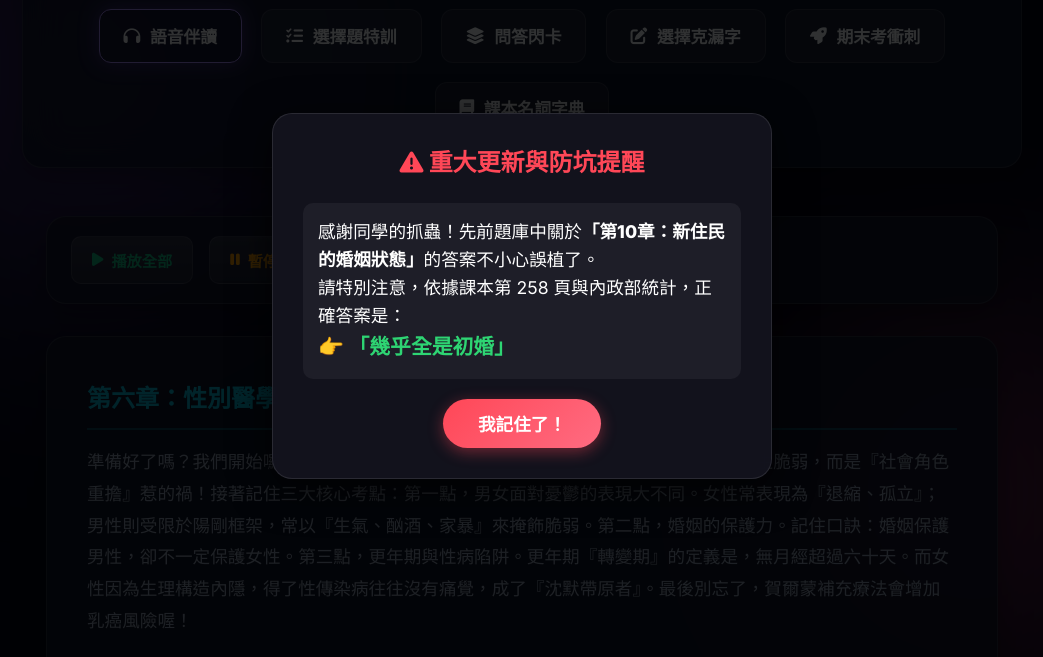
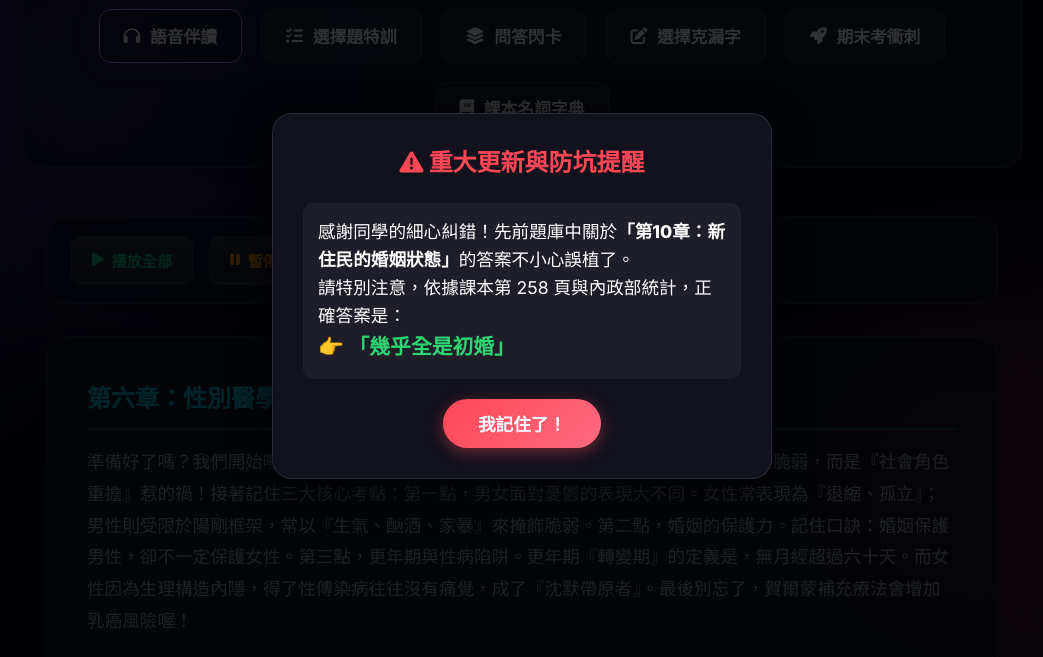
Before and after one commit to m0904103/gender-health-study-app, a plain HTML site: page index.html in a window 1280 px wide. Shown: the part 104-761 px from the top of the page, without its empty margins (118-1161 px from the left). Drawn offline with nearby package versions, Linux system fonts and the light colour scheme.

Commit message:
Refactor: Replace technical term '抓蟲' with '糾錯' in modal

```diff
--- a/index.html
+++ b/index.html
@@ -119,7 +119,7 @@
         <div style="background: rgba(20, 20, 30, 0.95); backdrop-filter: blur(15px); padding: 30px; border-radius: 20px; border: 1px solid rgba(255,255,255,0.1); max-width: 500px; width: 90%; color: white; text-align: center; box-shadow: 0 10px 40px rgba(0,0,0,0.7);">
             <h2 style="color: #ff4757; margin-top: 0; font-size: 1.5rem;"><i class="fas fa-exclamation-triangle"></i> 重大更新與防坑提醒</h2>
             <div style="font-size: 1.1rem; line-height: 1.6; text-align: left; margin: 20px 0; background: rgba(255,255,255,0.05); padding: 15px; border-radius: 10px;">
-                <p style="margin-top:0;">感謝同學的抓蟲！先前題庫中關於<strong>「第10章：新住民的婚姻狀態」</strong>的答案不小心誤植了。</p>
+                <p style="margin-top:0;">感謝同學的細心糾錯！先前題庫中關於<strong>「第10章：新住民的婚姻狀態」</strong>的答案不小心誤植了。</p>
                 <p style="margin-bottom:0;">請特別注意，依據課本第 258 頁與內政部統計，正確答案是：<br>
                 <strong style="color: #2ed573; font-size: 1.3rem;">👉 「幾乎全是初婚」</strong></p>
             </div>
```
